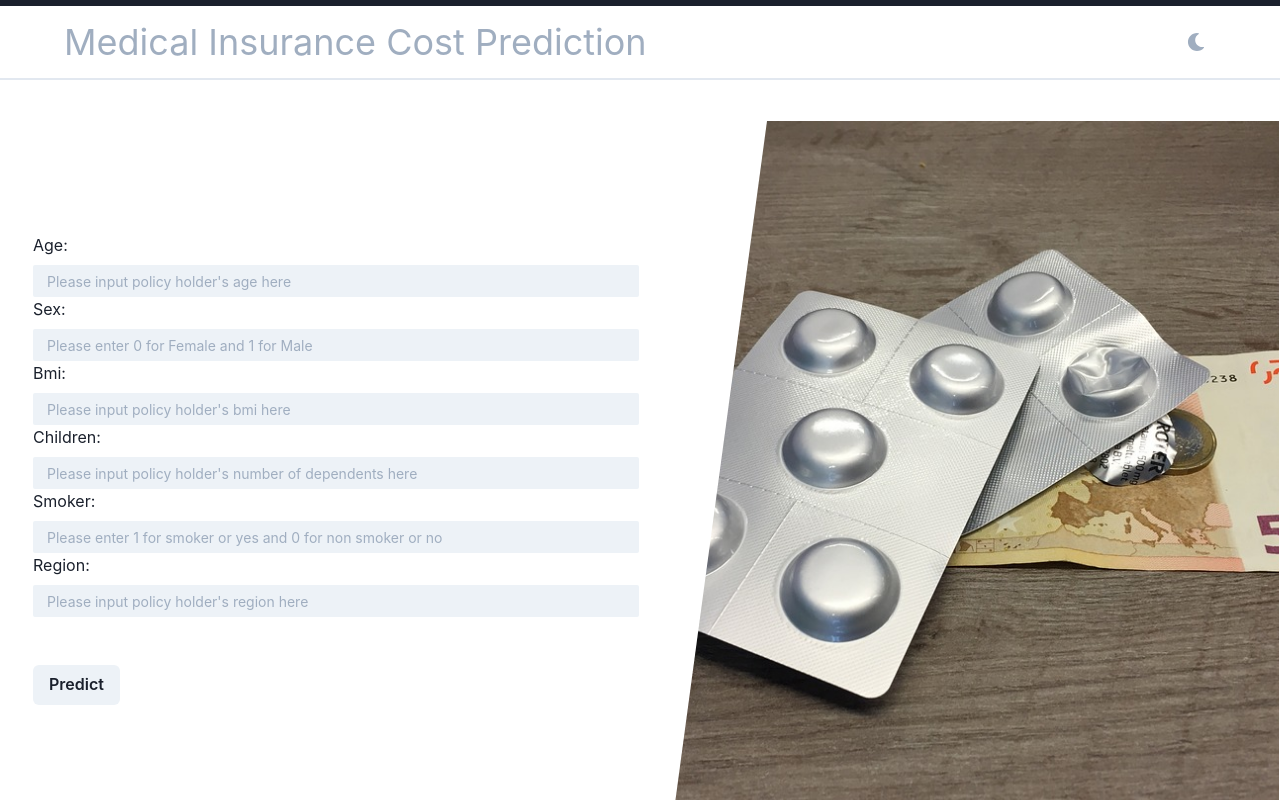
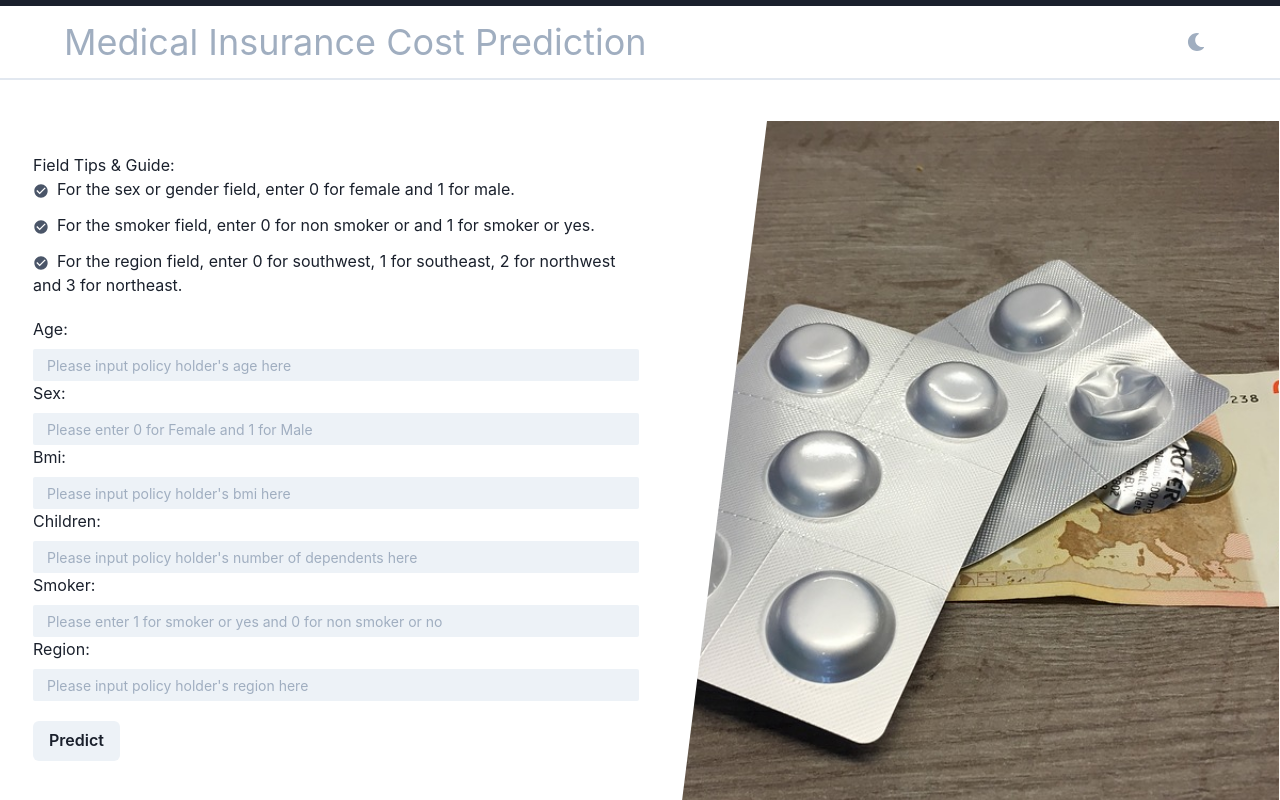
Before and after one commit to anothermorena/Medical-Insurance-Cost-Prediction, a React (Create React App) app in the folder client/: page / in a window 1280 px wide. Shown: the top 800 px of the page. Built offline with nearby package versions, Linux system fonts and the light colour scheme.

Commit message:
added the field guide component to the components directory and form component

```diff
--- a/client/src/components/Alert.js
+++ b/client/src/components/Alert.js
@@ -1,5 +1,5 @@
+import { BsLightningFill } from "react-icons/bs";
 import { chakra, Box, Icon, Flex, useColorModeValue } from "@chakra-ui/react";
-import { BsLightningFill } from "react-icons/bs";
 
 const Alert = ({errMsg}) => {
   return (
--- /dev/null
+++ b/client/src/components/FieldGuide.js
@@ -0,0 +1,26 @@
+import { MdCheckCircle } from 'react-icons/md'
+import {Text,Box,ListItem,List, ListIcon} from '@chakra-ui/react';
+
+const FieldGuide = () => {
+  return (
+    <Box mt={-20} mb={5}>
+        <Text>Field Tips & Guide:</Text>
+        <List spacing={3}>
+        <ListItem>
+            <ListIcon as={MdCheckCircle} color='gray.600' />
+            For the sex or gender field, enter 0 for female and 1 for male.
+        </ListItem>
+        <ListItem>
+            <ListIcon as={MdCheckCircle} color='gray.600' />
+            For the smoker field, enter 0 for non smoker or and 1 for smoker or yes.
+        </ListItem>
+        <ListItem>
+            <ListIcon as={MdCheckCircle} color='gray.600' />
+            For the region field, enter 0 for southwest, 1 for southeast, 2 for northwest and 3 for northeast.
+        </ListItem>
+        </List>
+    </Box>
+  )
+}
+
+export default FieldGuide;
--- a/client/src/components/Footer.js
+++ b/client/src/components/Footer.js
@@ -65,7 +65,7 @@ const Footer = () => {
           </chakra.a>
 
           <chakra.a
-            href="https://github.com/anothermorena"
+            href="https://github.com/anothermorena/Medical-Insurance-Cost-Prediction"
             target="_blank"
             m={2}
             color="gray.600"
--- a/client/src/components/Form.js
+++ b/client/src/components/Form.js
@@ -1,7 +1,9 @@
 import Alert from './Alert';
 import {useState} from 'react'
 import axios from '../api/axios';
+import FieldGuide from './FieldGuide';
 import ResultsModal from './ResultsModal';
+import { MdCheckCircle } from 'react-icons/md'
 import {Button, Text, Input} from '@chakra-ui/react';
 
 //The api end point we need to call to make our predictions
@@ -55,6 +57,8 @@ const Form = () => {
 
        {/*If something went sideways in our attempt to make a prediction,show the user an error message*/}
        {errMsg && <Alert errMsg={errMsg} />}
+
+       <FieldGuide />
 
        {/*Insurance Policy Holder Form Fields*/}
         <Text mb='8px'>Age: </Text>
@@ -128,8 +132,7 @@ const Form = () => {
             min='0'
             max='3'
         />
-        <br/><br/><br/>
-        <Button type="submit" >Predict</Button>
+        <Button type="submit" mt={5}>Predict</Button>
    </form>
   )
 }
--- a/client/src/components/Header.js
+++ b/client/src/components/Header.js
@@ -1,7 +1,7 @@
+import { FaMoon, FaSun } from "react-icons/fa";
+import { useViewportScroll } from "framer-motion";
+import {useEffect, useState, useRef} from "react";
 import {chakra,HStack,Flex,IconButton,useColorModeValue,useColorMode,Text} from "@chakra-ui/react";
-import { useViewportScroll } from "framer-motion";
-import { FaMoon, FaSun } from "react-icons/fa";
-import {useEffect, useState, useRef} from "react";
 
 const Header = () => {
   const { toggleColorMode: toggleMode } = useColorMode();
```
Also changed, not shown: client/public/manifest.json.
